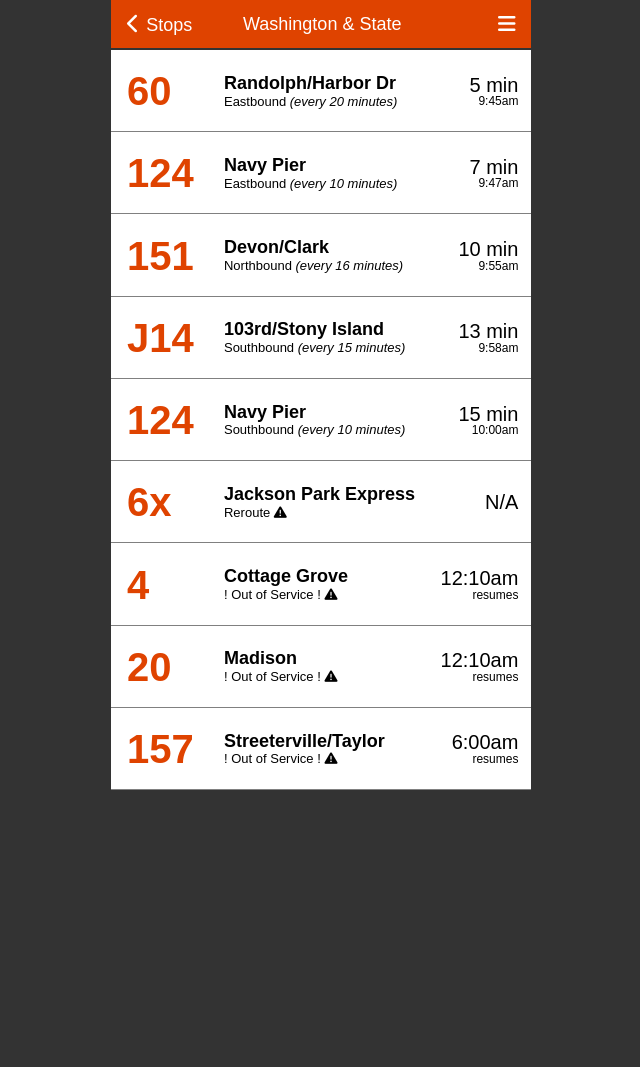
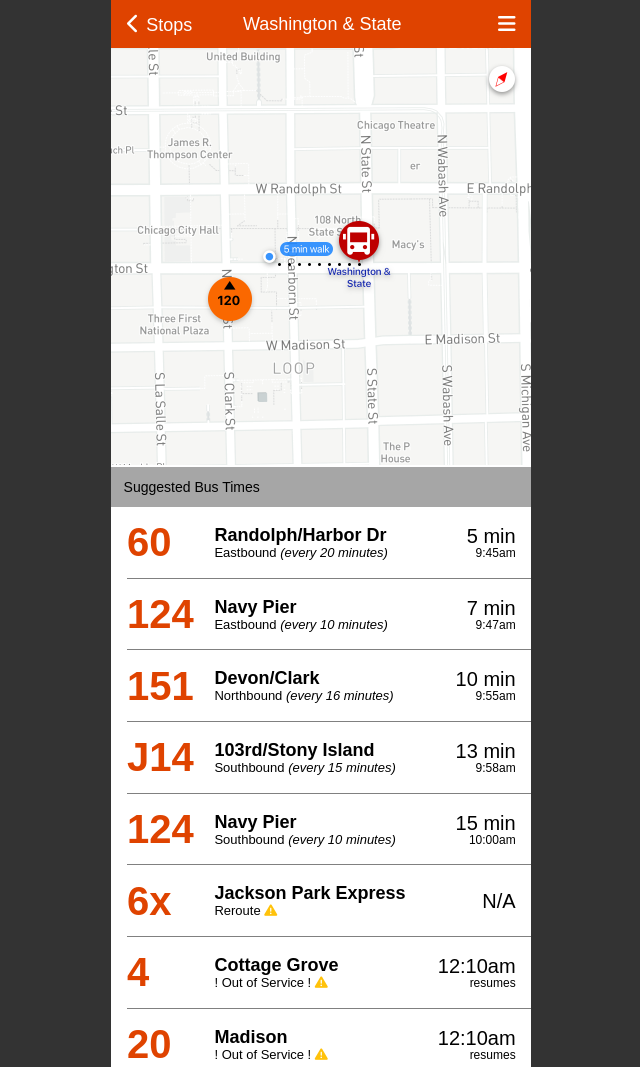
Before and after one commit to misaismisa/frontend_challenge, a plain HTML site: page index.html in a window 1280 px wide. Shown: the top 1067 px of the page, without its empty margins (319-959 px from the left). Before the commit the page ends 800 px from the top, so only its background shows below. Drawn offline with Linux system fonts and the light colour scheme.

Commit message:
changes to assignment

```diff
--- a/css/style.css
+++ b/css/style.css
@@ -12,15 +12,12 @@ body {
 
 .container {
   background-color: #fff;
-  /* border: 1px; */
   margin: 0 auto;
   width: 420px;
-  height: 740px;
 }
 
 nav {
   background-color: #df4300;
-  /* margin: 0 auto; */
   top: 0;
   padding: 15px;
   position: fixed;
@@ -58,17 +55,37 @@ nav {
   position: absolute;
 }
 
+img {
+  max-width: 100%;
+  max-height: 100%;
+}
+
+.list-top h3 {
+  width: 100%;
+  height: 40px;
+  margin: 0 auto;
+  padding: 3%;
+  background-color: #A6A6A6;
+  font-size: 14px;
+}
+
 .route-list {
   border: 1px;
   width: 100%;
-  margin-top: 50px;
+  padding-left: 3.8%;
+}
+
+.destination {
+  border-bottom: 1px solid gray;
+  margin: 0 auto;
+  padding: 3.8% 3.8% 3.8% 0;
+  display: flex;
+  justify-content: space-between;
+  align-items: center;
 }
 
 .line {
-  position: absolute;
-  /* padding: 1%; */
-  margin-top: 6%;
-  transform: translateY(-50%);
+  width: 20%;
 }
 
 .line h1 {
@@ -78,9 +95,7 @@ nav {
 }
 
 .content {
-  width: 100%;
-  padding: 2%;
-  padding-left: 25%;
+  width: 50%;
 }
 
 .content h1 {
@@ -97,28 +112,9 @@ span {
   padding-top: 1%;
 }
 
-.destination {
-  position: relative;
-  border-bottom: 1px solid gray;
-  margin: 0 auto;
-  padding: 3.8% 3.8%;
-  /* display: flex; */
-}
-
-.destination:hover {
-  background-color: #6E6E6E;
-}
-
 .frequency {
-  position: absolute;
+  width: 25%;
   text-align: right;
-  padding-left: 80%;
-  right: 3%;
-  top: 50%;
-  /* margin-top: -10px; */
-  transform: translateY(-50%);
-  /* justify-content: flex-end; */
-  /* vertical-align: top; */
 }
 
 .frequency h1 {
@@ -129,6 +125,6 @@ span {
   font-size: 12px;
 }
 
-.a fa-exclamation-triangle {
-  color: #E00000;
+.fa.fa-exclamation-triangle {
+  color: #FFC20A;
 }
--- a/index.html
+++ b/index.html
@@ -21,7 +21,14 @@
           <i class="fa fa-bars fa-2x" aria-hidden="true"></i>
         </div>
       </nav>
+      <div class="map">
+        <img src="images/Map@2x.png" alt="map">
+      </div>
+      <div class="list-top">
+        <h3>Suggested Bus Times</h3>
+      </div>
       <section class="route-list">
+
         <div class="destination">
           <div class="line">
             <h1>60</h1>
@@ -118,7 +125,7 @@
           </div>
           <div class="content">
             <h1>Madison</h1>
-            <h3>! Out of Service ! <i class="fa fa-exclamation-triangle" aria-hidden="true"></i></h3>
+            <h3>! Out of Service ! <span class="alert"><i class="fa fa-exclamation-triangle" aria-hidden="true"></i></span></h3>
           </div>
           <div class="frequency">
             <h1>12:10am</h1>
```
Also changed, not shown: images/Map@2x.png (added), images/map.png (added).
